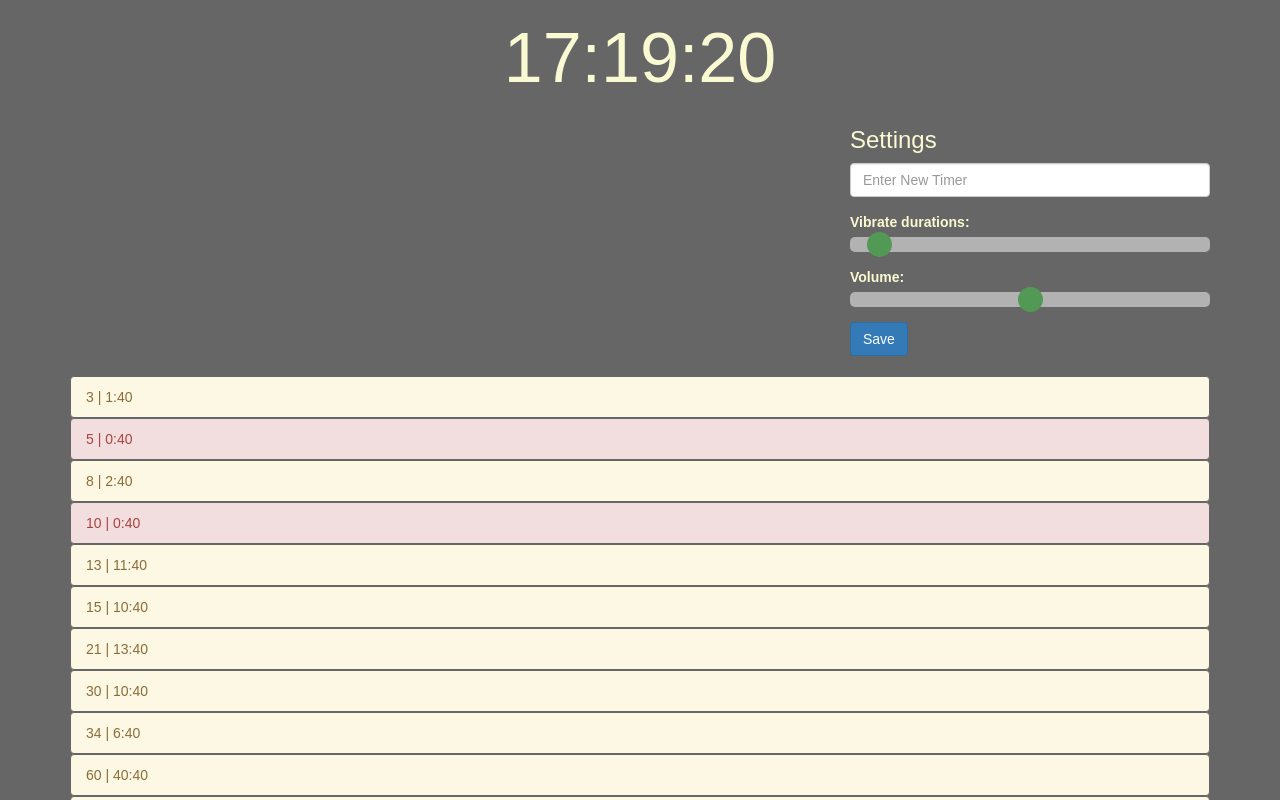
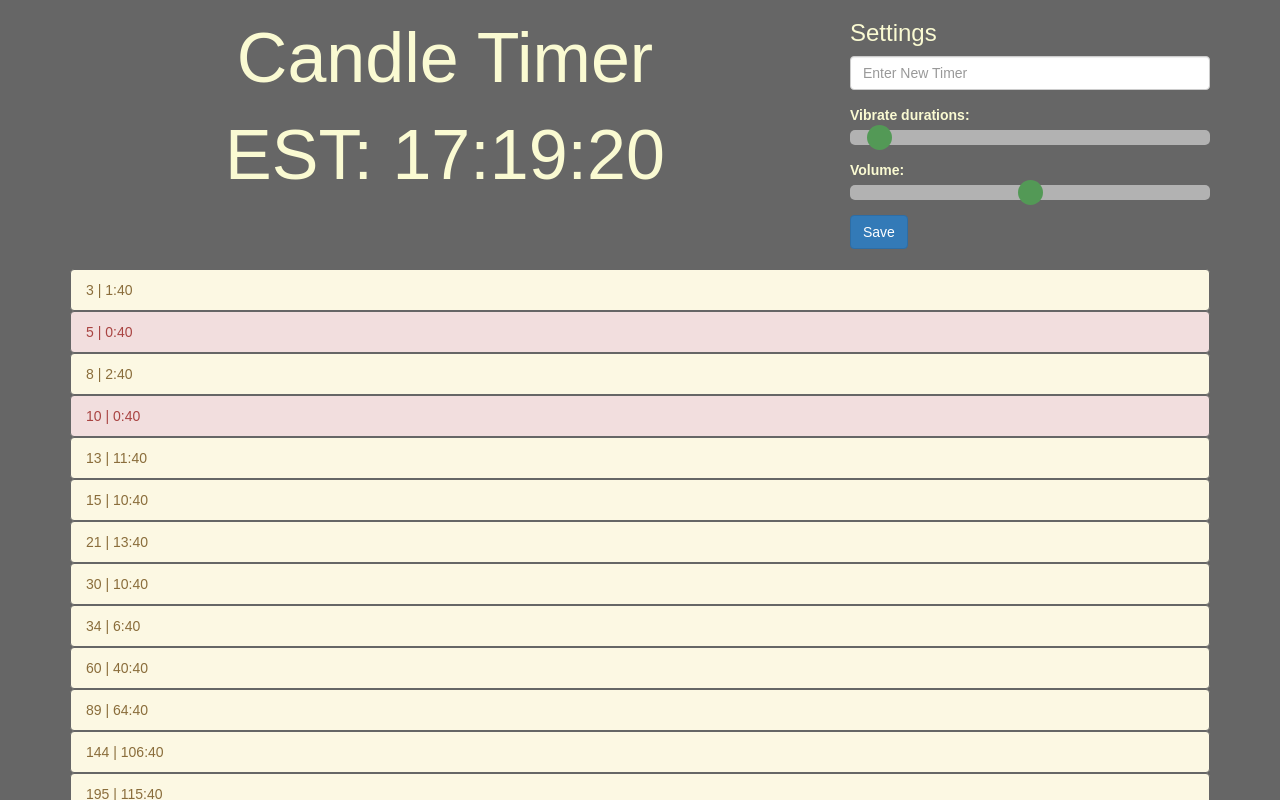
Before and after one commit to zrayyes/Candle-Timer-2, a React (Create React App) app: page / in a window 1280 px wide. Shown: the top 800 px of the page. Built offline with nearby package versions, Linux system fonts and the light colour scheme.

Commit message:
Added extra header

```diff
--- a/src/components/App.js
+++ b/src/components/App.js
@@ -12,9 +12,10 @@ class App extends Component {
   render() {
     return (
       <div className="container">
-        <h1>{this.props.est}</h1>
         <div className="row">
           <div className="col-sm-8">
+            <h1>Candle Timer</h1>
+            <h1>EST: {this.props.est}</h1>
           </div>
           <div className="col-sm-4">
             <Settings/>
```
